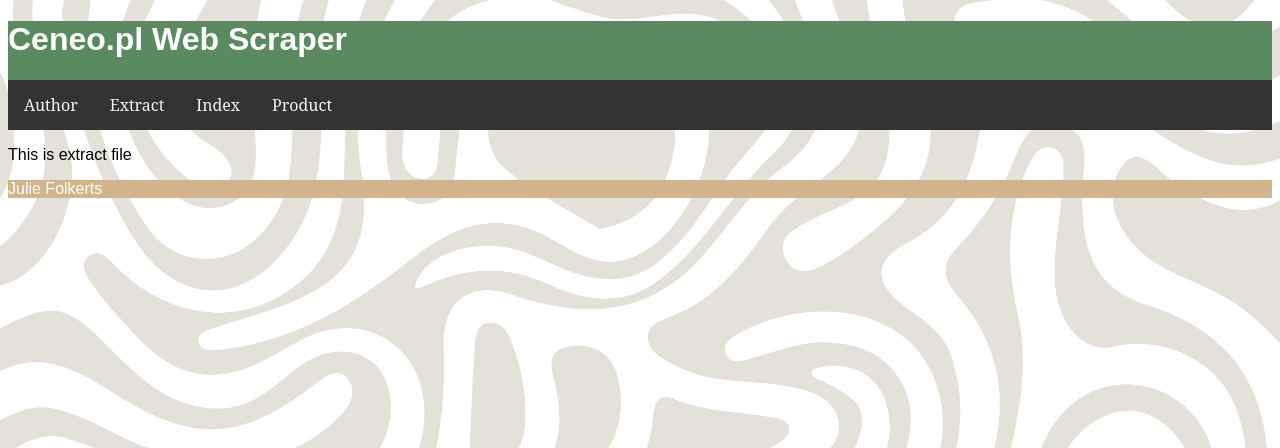
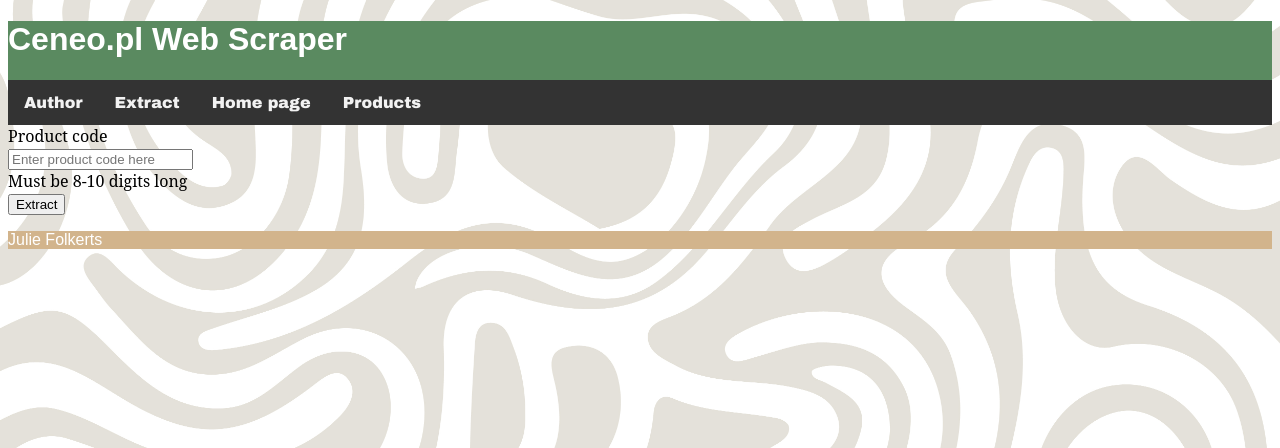
Before and after one commit to juliefolkerts/CeneoWebScraperJF, a Flask app: page /extract in a window 1280 px wide. Shown: the top 448 px of the page. Run offline with Flask 3, Linux system fonts and the light colour scheme.

Commit message:
2024-05-07 JF

```diff
--- a/app/routes.py
+++ b/app/routes.py
@@ -1,14 +1,31 @@
 from app  import app
-from flask import render_template
+from flask import render_template, request, redirect, url_for
+import requests
+from bs4 import BeautifulSoup
 
 @app.route('/')
 @app.route('/index')
 def index():
     return render_template("index.html")
 
-@app.route('/extract')
+@app.route('/extract', methods=['GET', 'POST'])
 def extract():
+    if request.method == "POST":
+        product_id = request.form.get('product_id')
+        url= f"https://www.ceneo.pl/{product_id}#tab=reviews"
+        response = requests.get(url)
+        if response.status_code == requests.codes['ok']:
+            page_dom = BeautifulSoup(response.text, "html.parser")
+            try:
+                opinions_count = page_dom.select_one("a.product-review__link > span").get_text().strip()
+            except AttributeError:
+                opinions_count = 0
+            if opinions_count:
+                 return redirect(url_for('product', product_id=product_id))
+            return  render_template("extract.html", error = 'Product has no opinions')
+        return render_template("extract.html", error = 'Product does not exist')
     return render_template("extract.html")
+
 
 @app.route('/products')
 def products():
--- a/app/static/style.css
+++ b/app/static/style.css
@@ -1,10 +1,10 @@
-/* Style the navigation bar */
+
 .topnav {
     overflow: hidden;
     background-color: #333;
   }
 
-  /* Style the links inside the navigation bar */
+
   .topnav a {
     float: left;
     display: block;
@@ -14,24 +14,24 @@
     text-decoration: none;
   }
 
-  /* Change the color of links on hover */
+
   .topnav a:hover {
     background-color: #ddd;
     color: black;
   }
 
-  /* Add a color to the active/current link */
+
   .topnav a.active {
     background-color: #4CAF50;
     color: white;
   }
 
-  /* Hide the link that should open and close the navigation on small screens */
+
   .topnav .icon {
     display: none;
   }
 
-  /* Add media queries for responsiveness - show/hide the navigation menu on small screens */
+
   @media screen and (max-width: 600px) {
     .topnav a:not(:first-child) {display: none;}
     .topnav a.icon {
@@ -40,7 +40,7 @@
     }
   }
 
-  /* When the screen is less than 600 pixels wide, show/hide the links inside the navigation menu */
+
   @media screen and (max-width: 600px) {
     .topnav.responsive {position: relative;}
     .topnav.responsive .icon {
@@ -70,7 +70,7 @@
     font-family: 'Montserrat', 'serif';
 }
   h1, h2, h3 {
-    font-family: 'Fjalla One', sans-serif; /* Header font */
+    font-family: 'Abel', sans-serif; /* Header font */
   }
 
   p {
@@ -80,11 +80,12 @@
   header {
     background-color: var(--earth-tone-primary); /* Background color for header */
     color: #fff; /* Text color for header */
+    font-family: 'Arial black', Gadget, sans-serif;
   }
 
   footer {
     background-color: tan;
-    color: #fff; /* Text color for footer */
+    color: #ffffff; /* Text color for footer */
   }
 
   h1 {
--- a/app/templates/base.html
+++ b/app/templates/base.html
@@ -12,8 +12,8 @@
         <nav class="topnav" id="myTopnav">
             <a href="{{ url_for('author') }}">Author</a>
             <a href="{{ url_for('extract') }}">Extract</a>
-            <a href="{{ url_for('index') }}">Index</a>
-            <a href="{{ url_for('product', product_id='product_id') }}">Product</a>
+            <a href="{{ url_for('index') }}">Home page</a>
+            <a href="{{ url_for('products') }}">Products</a>
         </nav>
         <a href="javascript:void(0);" class="icon" onclick="myFunction()">
             <i class="fa fa-bars"></i>
--- a/app/templates/extract.html
+++ b/app/templates/extract.html
@@ -1,4 +1,27 @@
 {% extends "base.html" %}
 {% block content %}
-    <p>This is extract file</p>
+    {% if error is defined%}
+    <div class="alert alert-warning alert-dismissible fade show mt-3" role="alert">
+        <strong>Error!</strong> {{error}}
+        <button type="button" class="btn-close" data-bs-dismiss="alert" aria-label="Close"></button>
+    </div>
+    {% endif %}
+    <form class="container mt-3" method="POST" action="{{url_for('extract')}}">
+        <div class="row g-3 align-items-center">
+            <div class="col-auto">
+                <label for="product_id" class="form-label">Product code</label>
+            </div>
+            <div class="col-auto">
+                <input type="text" name="product_id" id="product_id" class="form-control" aria-describedby="product_idHelpInLine" placeholder="Enter product code here" required></input>
+            </div>
+            <div class="col-auto">
+                <span id="product_idHelpInLine" class="form_text">
+                    Must be 8-10 digits long
+                </span>
+        </div>
+        </div>
+        <div class="col-auto">
+          <button type="submit" class="btn btn-primary mb-3">Extract</button>
+        </div>
+      </form>
 {% endblock %}
```
